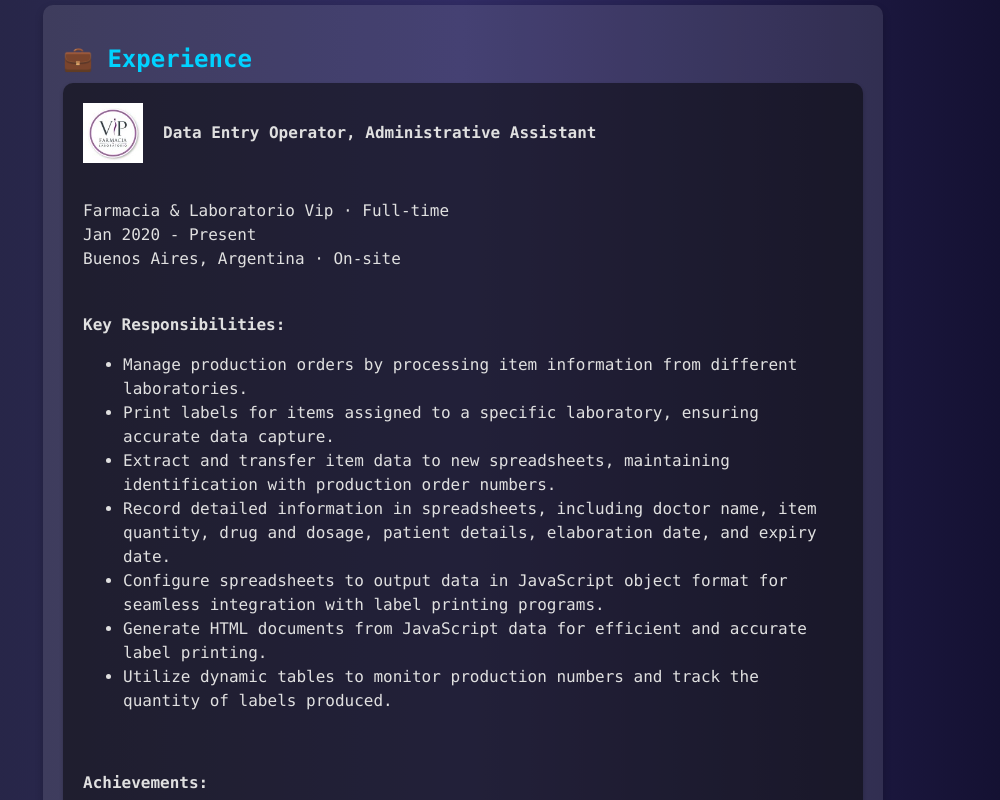
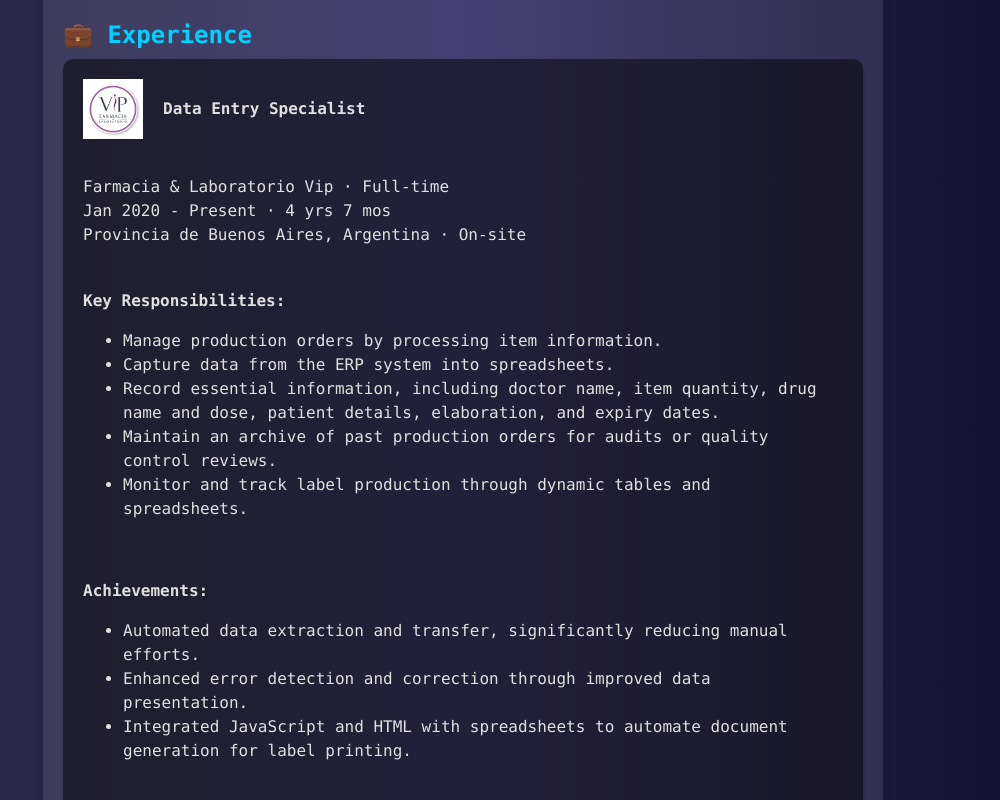
Before and after one commit to brunobelloso/online-cv, a React (Create React App) app: page / in a window 1280 px wide. Shown: the part 840-1640 px from the top of the page, without its empty margins (177-1177 px from the left). Built offline with nearby package versions, Linux system fonts and the light colour scheme.

Commit message:
modificacion texto en about y experiencia

```diff
--- a/src/components/About.js
+++ b/src/components/About.js
@@ -9,7 +9,7 @@ const About = () => {
     <Section id="about" style={props} className="section">
       <SubTitle>👤 About me</SubTitle>
       <Text>
-      I am a dedicated and detail-oriented Data Entry Operator with over four years of experience in managing production orders and label printing for a pharmaceutical laboratory. My expertise lies in automating data processes, reducing manual errors, and enhancing efficiency through advanced spreadsheet management and dynamic table generation. I am skilled in utilizing JavaScript and HTML for seamless data integration and presentation, making the information visually accessible and error-free. My proactive approach and commitment to continuous improvement have significantly streamlined the workflow, saving time and improving accuracy in label production.
+        I am a dedicated and detail-oriented professional with a strong background in data entry and administrative tasks. Over the past four years, I have honed my skills in automating data processes and enhancing efficiency within a pharmaceutical laboratory setting. My expertise includes advanced spreadsheet management, dynamic table generation, and seamless data integration using JavaScript and HTML. I am passionate about continuous improvement and strive to streamline workflows, save time, and improve accuracy in all tasks I undertake. My proactive approach and technical proficiency make me an asset in any data-driven environment.
       </Text>
     </Section>
   );
--- a/src/components/Experience.js
+++ b/src/components/Experience.js
@@ -26,48 +26,34 @@ const Experience = () => {
             />
             <TextContainer>
               <Text>
-                <strong>Data Entry Operator, Administrative Assistant</strong>
+                <strong>Data Entry Specialist</strong>
               </Text>
             </TextContainer>
           </ItemHeader>
           <Text>
             Farmacia & Laboratorio Vip · Full-time
             <br />
-            Jan 2020 - Present
+            Jan 2020 - Present · 4 yrs 7 mos
             <br />
-            Buenos Aires, Argentina · On-site
+            Provincia de Buenos Aires, Argentina · On-site
           </Text>
           <Text>
             <strong>Key Responsibilities:</strong>
             <ul>
+              <li>Manage production orders by processing item information.</li>
+              <li>Capture data from the ERP system into spreadsheets.</li>
               <li>
-                Manage production orders by processing item information from
-                different laboratories.
+                Record essential information, including doctor name, item
+                quantity, drug name and dose, patient details, elaboration, and
+                expiry dates.
               </li>
               <li>
-                Print labels for items assigned to a specific laboratory,
-                ensuring accurate data capture.
+                Maintain an archive of past production orders for audits or
+                quality control reviews.
               </li>
               <li>
-                Extract and transfer item data to new spreadsheets, maintaining
-                identification with production order numbers.
-              </li>
-              <li>
-                Record detailed information in spreadsheets, including doctor
-                name, item quantity, drug and dosage, patient details,
-                elaboration date, and expiry date.
-              </li>
-              <li>
-                Configure spreadsheets to output data in JavaScript object
-                format for seamless integration with label printing programs.
-              </li>
-              <li>
-                Generate HTML documents from JavaScript data for efficient and
-                accurate label printing.
-              </li>
-              <li>
-                Utilize dynamic tables to monitor production numbers and track
-                the quantity of labels produced.
+                Monitor and track label production through dynamic tables and
+                spreadsheets.
               </li>
             </ul>
           </Text>
@@ -75,22 +61,16 @@ const Experience = () => {
             <strong>Achievements:</strong>
             <ul>
               <li>
-                Developed a method to automate data extraction and transfer from
-                the ERP system to spreadsheets, reducing manual copy-paste
-                efforts and saving significant time.
+                Automated data extraction and transfer, significantly reducing
+                manual efforts.
               </li>
               <li>
-                Improved error detection and correction through visually
-                enhanced data presentation in spreadsheets.
+                Enhanced error detection and correction through improved data
+                presentation.
               </li>
               <li>
-                Implemented dynamic tables combining formulas to automate label
-                counting for each production order.
-              </li>
-              <li>
-                Streamlined label printing process by generating data in
-                JavaScript object format, which is converted to HTML for
-                printing.
+                Integrated JavaScript and HTML with spreadsheets to automate
+                document generation for label printing.
               </li>
             </ul>
           </Text>
```
